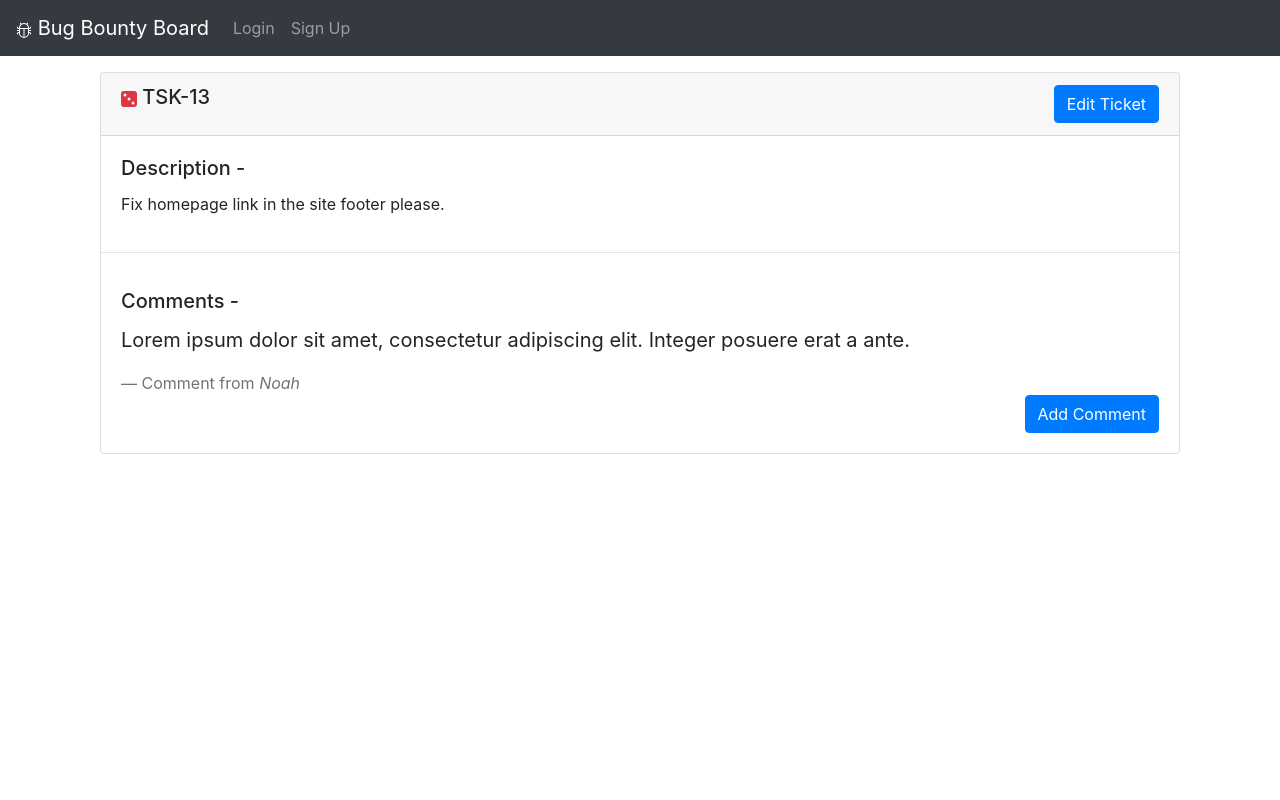
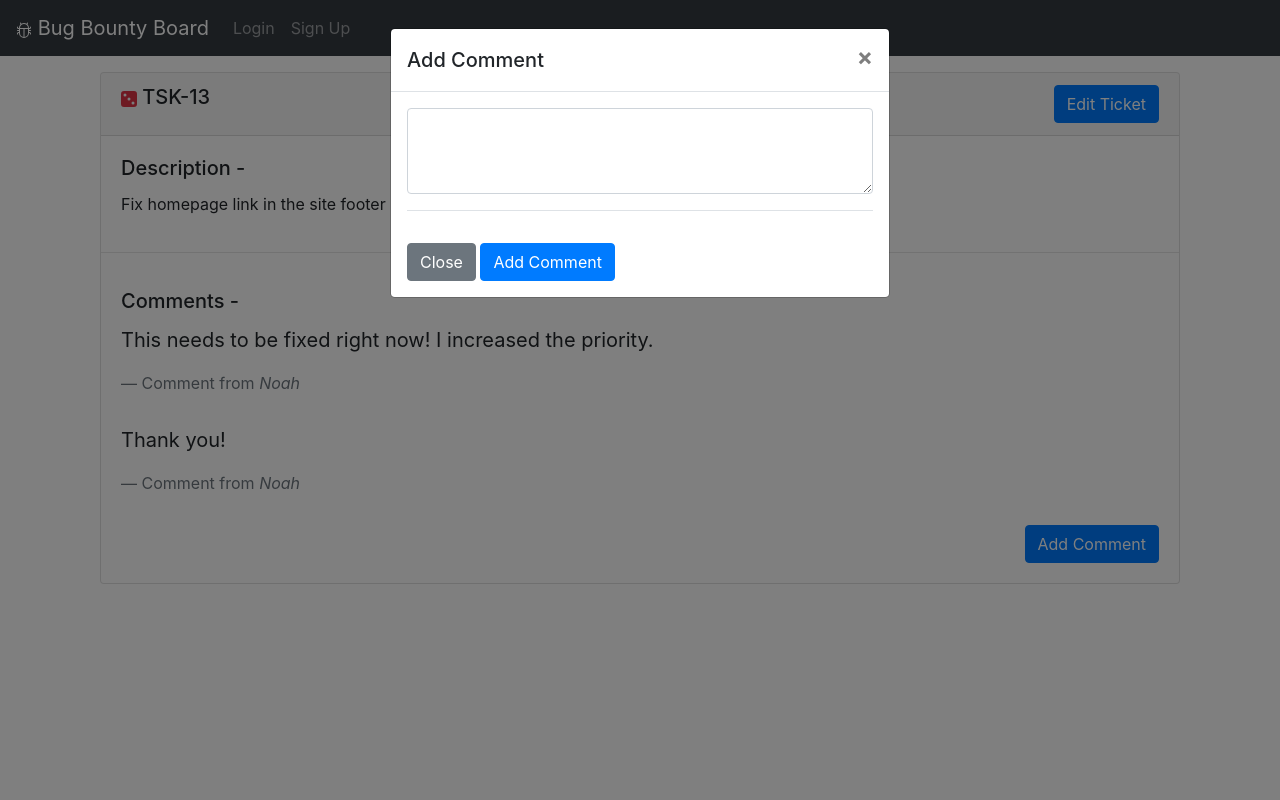
Before and after one commit to Amorphizm/Bug-Bounty-Board, a Flask app: page /view-ticket/1 in a window 1280 px wide, after a click on "Add Comment". Run offline with Flask 2, Linux system fonts and the light colour scheme; data comes from the database, SQL or seed files in the repository; both versions use the stored data as it was after the commit; some libraries are stand-ins or nearby versions.

Commit message:
added the ability for comments to be added to tickets

```diff
--- a/web_app/templates/ticket_view.html
+++ b/web_app/templates/ticket_view.html
@@ -33,11 +33,14 @@
             <hr>
             <!-- <div class="card"> -->
                 <div class="card-body">
-                    <h5 class="card-title">Comments - </h5>
-                  <blockquote class="blockquote mb-0">
-                    <p class="fs-6">Lorem ipsum dolor sit amet, consectetur adipiscing elit. Integer posuere erat a ante.</p>
-                    <footer class="blockquote-footer">Comment from <cite title="Source Title">Noah</cite></footer>
-                  </blockquote>
+                <h5 class="card-title">Comments - </h5>
+                    <blockquote class="blockquote mb-0">
+                        {% for comment in current_ticket.comments %}
+                        <p>{{ comment.comment_text }}</p>
+                        <footer class="blockquote-footer">Comment from <cite title="Source Title">{{ comment.creator }}</cite></footer>
+                        <br>
+                        {% endfor %}
+                    </blockquote>
                   <button type="button" id="create-btn" class="text-right btn btn-primary mb-0 float-right" data-toggle="modal" data-target="#commentModal">
                     Add Comment
                   </button>
@@ -46,7 +49,32 @@
         </div>
     </div>
 
-    <!-- modals -->
+    <!-- comment modal -->
+    <div class="modal fade" id="commentModal" tabindex="-1" role="dialog" aria-labelledby="commentLabel" aria-hidden="true">
+        <div class="modal-dialog" role="document">
+        <div class="modal-content">
+            <div class="modal-header">
+            <h5 class="modal-title" id="commentModal">Add Comment</h5>
+            <button type="button" class="close" data-dismiss="modal" aria-label="Close">
+                <span aria-hidden="true">&times;</span>
+            </button>
+            </div>
+            <div class="modal-body">
+                <form method='POST'>
+                    <div class="form-group">
+                        <textarea class="form-control" name="new_comment" id="new_comment" rows="3"></textarea>
+                    </div>
+                    <div class="modal-footer"></div>
+                        <button type="button" class="btn btn-secondary" data-dismiss="modal">Close</button>
+                        <button type="submit" class="btn btn-primary">Add Comment</button>
+                    </div>
+                </form>
+            </div>
+        </div>
+        </div>
+    </div>
+
+    <!-- edit modal -->
     <div class="modal fade" id="exampleModal" tabindex="-1" role="dialog" aria-labelledby="exampleModalLabel" aria-hidden="true">
         <div class="modal-dialog" role="document">
         <div class="modal-content">
@@ -78,7 +106,7 @@
                     </div>
                     <div class="modal-footer"></div>
                         <button type="button" class="btn btn-secondary" data-dismiss="modal">Close</button>
-                        <button type="submit" class="btn btn-primary">Create Ticket</button>
+                        <button type="submit" class="btn btn-primary">Update Ticket</button>
                     </div>
                 </form>
             </div>
--- a/web_app/views.py
+++ b/web_app/views.py
@@ -1,6 +1,6 @@
 from flask import Blueprint, render_template, request, flash, redirect, url_for, jsonify
 from flask_login import login_required, current_user
-from .models import Project, Ticket
+from .models import Project, Ticket, Comment
 from . import db
 
 views = Blueprint('views', __name__)
@@ -75,6 +75,9 @@ def delete_ticket(ticket_id):
     if ticket:
         # grab project id for redirect before deleting
         project_id = ticket.project_id
+        if ticket.comments:
+            for comment in ticket.comments:
+                db.session.delete(comment)
         flash('Ticket deleted', category='success')
         db.session.delete(ticket)
         db.session.commit()
@@ -113,7 +116,7 @@ def move_ticket(ticket_id, destination):
 @views.route('/view-ticket/<ticket_id>', methods=['GET', 'POST'])
 def view_ticket(ticket_id):
     ticket = Ticket.query.get(ticket_id)
-    if request.method == 'POST':
+    if request.method == 'POST' and 'ticket_name' in request.form:
         new_ticket_name = request.form.get('ticket_name')
         new_ticket_desc = request.form.get('ticket_desc')
         new_ticket_priority = request.form.get('priority')
@@ -121,5 +124,11 @@ def view_ticket(ticket_id):
         ticket.description = new_ticket_desc
         ticket.priority = new_ticket_priority
         db.session.commit()
+    elif request.method == 'POST' and 'new_comment' in request.form:
+        comment = request.form.get('new_comment')
+        print(comment)
+        new_comment = Comment(comment_text=comment, creator=current_user.f_name, ticket_id=ticket.id)
+        db.session.add(new_comment)
+        db.session.commit()
 
     return render_template("ticket_view.html", user=current_user, current_ticket=ticket)
```
Also changed, not shown: web_app/models.py (+7 -0 lines), web_app/database.db.
